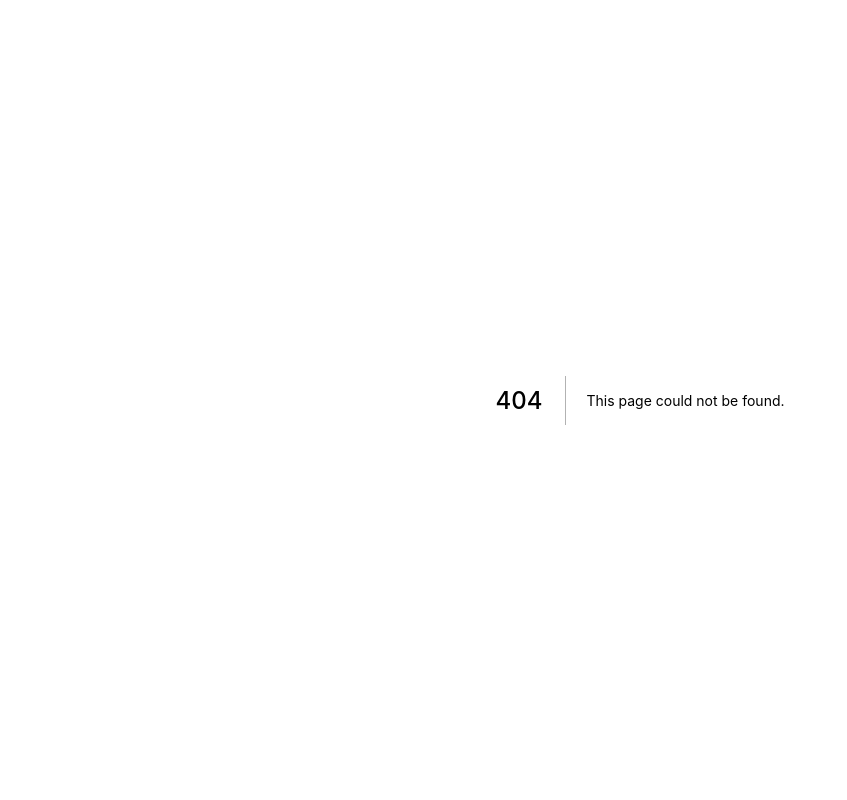
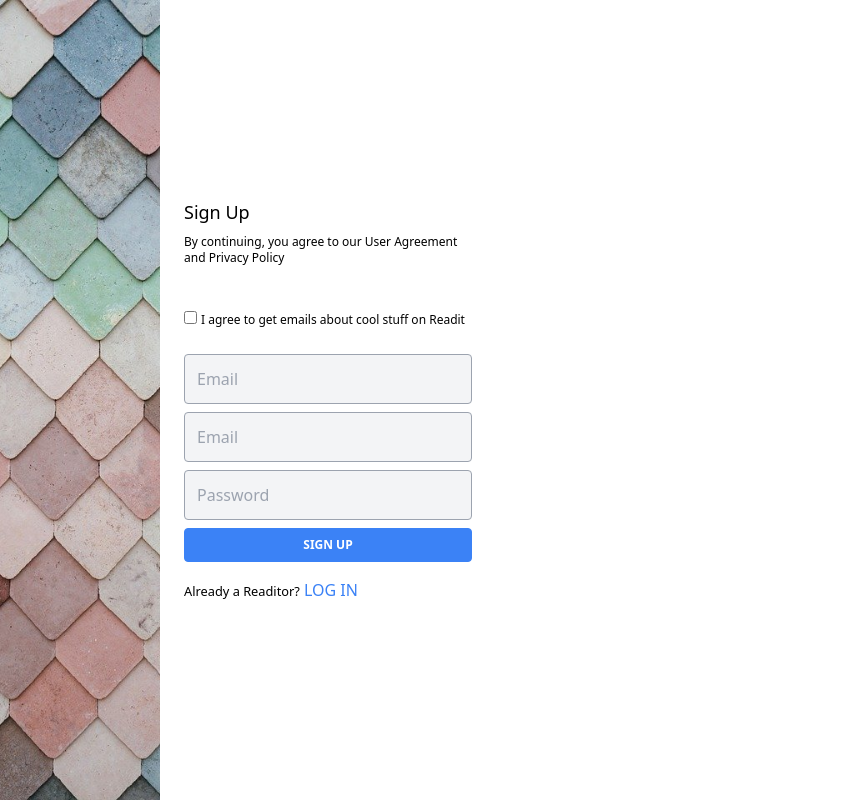
Before and after one commit to jecreative/reddit_clone, a Next.js app in the folder client/: page /register in a window 1280 px wide. Before the commit this address had no page. Shown: the whole page, without its empty margins (0-847 px from the left). Built offline with nearby package versions, Linux system fonts and the light colour scheme.

Commit message:
23) Register page

```diff
--- /dev/null
+++ b/client/src/pages/register.tsx
@@ -0,0 +1,67 @@
+import Head from 'next/head'
+import Link from 'next/link'
+
+const Register = () => {
+  return (
+    <div className='flex'>
+      <Head>
+        <title>Register</title>
+        <link rel='icon' href='/favicon.ico' />
+      </Head>
+      <div
+        className='w-40 h-screen bg-center bg-cover'
+        style={{ backgroundImage: "url('/images/bricks.jpg')" }}
+      ></div>
+      <div className='flex flex-col justify-center pl-6'>
+        <div className='w-72'>
+          <h1 className='mb-2 text-lg font-medium'>Sign Up</h1>
+          <p className='mb-10 text-xs'>
+            By continuing, you agree to our User Agreement and Privacy Policy
+          </p>
+          <form>
+            <div className='mb-6'>
+              <input
+                type='checkbox'
+                className='mr-1 cursor-pointer'
+                id='agreement'
+              />
+              <label htmlFor='agreement' className='text-xs cursor-pointer'>
+                I agree to get emails about cool stuff on Readit
+              </label>
+            </div>
+            <div className='mb-2'>
+              <input
+                type='email'
+                className='w-full p-3 bg-gray-100 border border-gray-400 rounded'
+                placeholder='Email'
+              />
+            </div>
+            <div className='mb-2'>
+              <input
+                type='text'
+                className='w-full p-3 bg-gray-100 border border-gray-400 rounded'
+                placeholder='Email'
+              />
+            </div>
+            <div className='mb-2'>
+              <input
+                type='password'
+                className='w-full p-3 bg-gray-100 border border-gray-400 rounded'
+                placeholder='Password'
+              />
+            </div>
+            <button className='w-full py-2 mb-4 text-xs font-bold text-white uppercase bg-blue-500 border border-blue-500 rounded'>
+              Sign Up
+            </button>
+          </form>
+          <small>Already a Readitor?</small>
+          <Link href='/login'>
+            <a className='ml-1 text-blue-500 uppercase'>Log In</a>
+          </Link>
+        </div>
+      </div>
+    </div>
+  )
+}
+
+export default Register
--- a/client/tailwind.config.js
+++ b/client/tailwind.config.js
@@ -2,7 +2,11 @@
   purge: ['./src/**/*.tsx'],
   darkMode: false, // or 'media' or 'class'
   theme: {
-    extend: {},
+    extend: {
+      spacing: {
+        70: '17.5rem',
+      },
+    },
   },
   variants: {
     extend: {},
```
